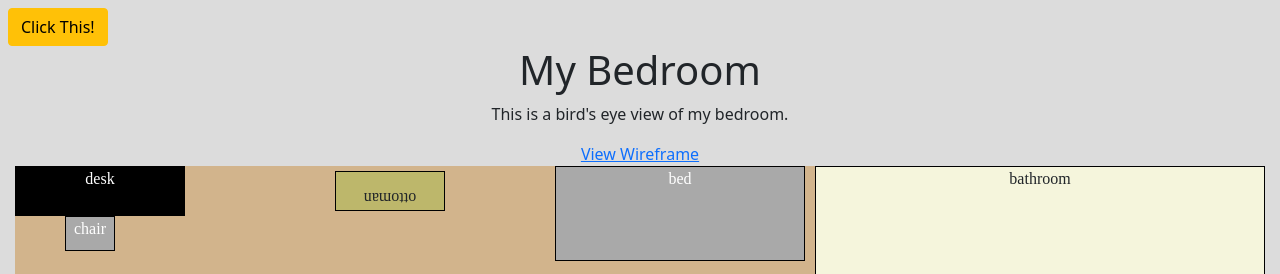
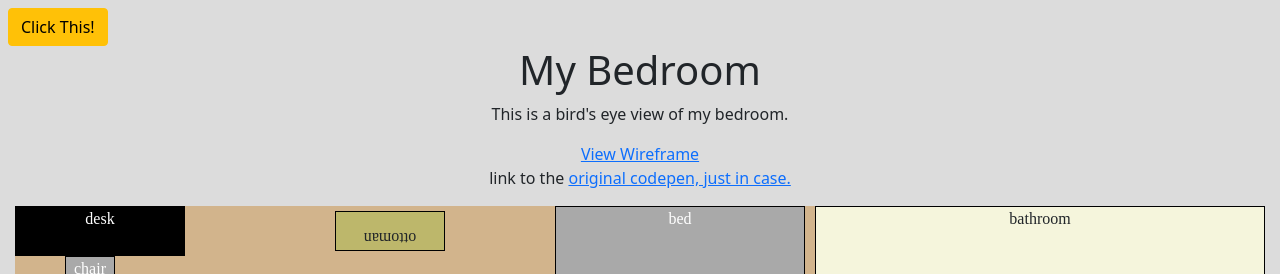
Before and after one commit to VicLove25/dev-baker, a plain HTML site: page index.html in a window 1280 px wide. Shown: the top 274 px of the page. Drawn offline with nearby package versions, Linux system fonts and the light colour scheme; a web font is replaced by a local one.

Commit message:
Update index.html

```diff
--- a/index.html
+++ b/index.html
@@ -208,6 +208,7 @@
         <h1> My Bedroom</h1>
         <p> This is a bird's eye view of my bedroom. </p>
         <a href="baWireframe.png" target="_blank">View Wireframe</a>
+       <p>link to the <a href="https://codepen.io/VicLove25/pen/zxOQmgp?editors=1100" target="_blank">original codepen, just in case.</a></p>
       </center>
 
 
```
